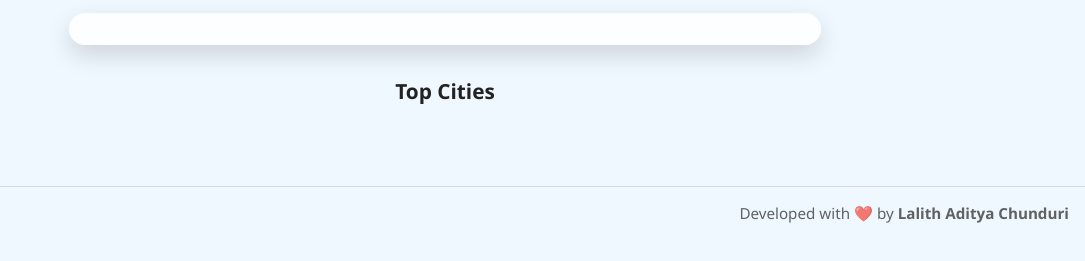
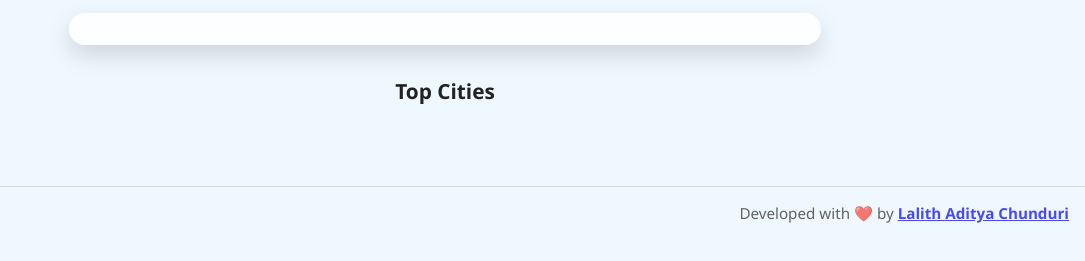
Before and after one commit to Nightyelf2403/app, a plain HTML site: page client/index.html in a window 1280 px wide. Shown: the part 161-422 px from the top of the page, without its empty margins (195-1280 px from the left). Drawn offline with Linux system fonts and the light colour scheme; no server answers.

Commit message:
Update index.html

```diff
--- a/client/index.html
+++ b/client/index.html
@@ -32,7 +32,7 @@
   <script src="script.js"></script>
 </body>
 <footer class="footer">
-  Developed with ❤️ by <strong>Lalith Aditya Chunduri</strong>
+  Developed with ❤️ by <a href="https://github.com/Nightyelf2403" target="_blank"><strong>Lalith Aditya Chunduri</strong></a>
 </footer>
 
 </footer>
```
